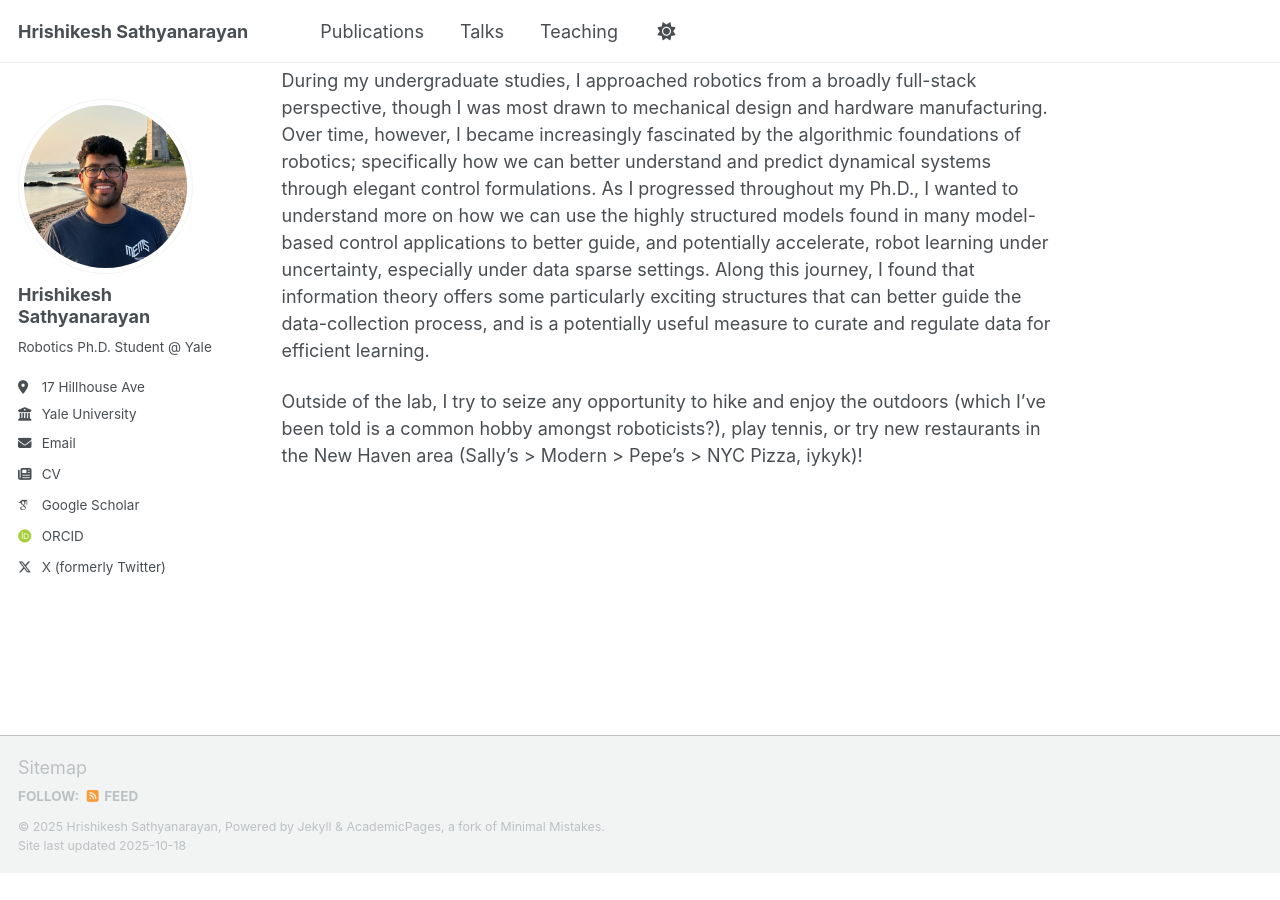
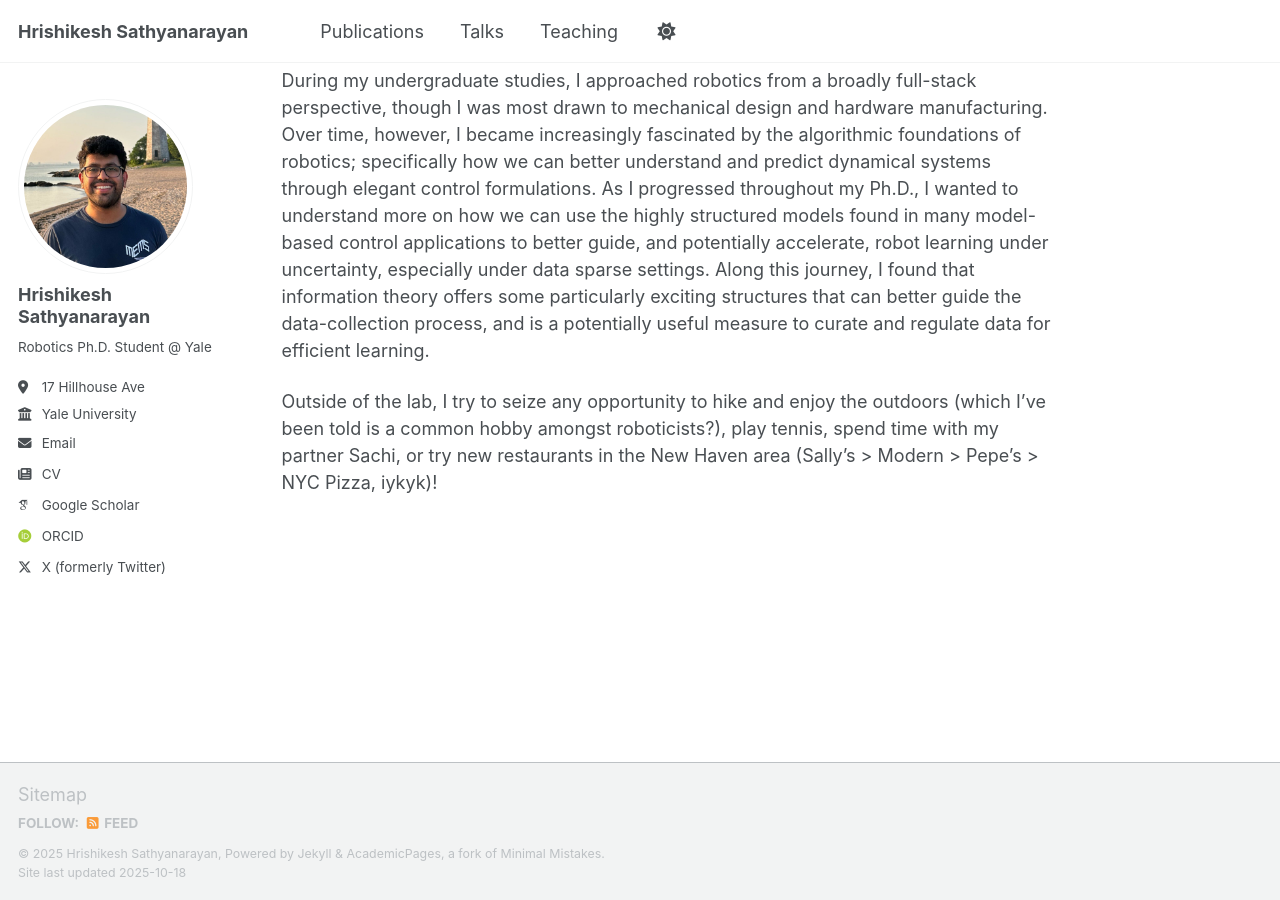
Before and after one commit to HrishiSathya/hrishi-sathya.github.io, a Jekyll site: the page built from _pages/about.md, in a window 1280 px wide and 900 px high, scrolled down 1123 px. Built offline with Jekyll 4.4.1, drawn with Linux system fonts in a browser that asks for light colours; some web fonts are replaced; a script that is not in the unit is left out; before the commit the page ends 1996 px from its top, so only the background shows below that.

Commit message:
Update about.md

```diff
--- a/_pages/about.md
+++ b/_pages/about.md
@@ -60,7 +60,7 @@ Over time, however, I became increasingly fascinated by the algorithmic foundati
 As I progressed throughout my Ph.D., I wanted to understand more on how we can use the highly structured models found in many model-based control applications to better guide, and potentially accelerate, robot learning under uncertainty, especially under data sparse settings.
 Along this journey, I found that information theory offers some particularly exciting structures that can better guide the data-collection process, and is a potentially useful measure to curate and regulate data for efficient learning.
 
-Outside of the lab, I try to seize any opportunity to hike and enjoy the outdoors (which I've been told is a common hobby amongst roboticists?), play tennis, or try new restaurants in the New Haven area (Sally's > Modern > Pepe's > NYC Pizza, iykyk)!
+Outside of the lab, I try to seize any opportunity to hike and enjoy the outdoors (which I've been told is a common hobby amongst roboticists?), play tennis, spend time with my partner Sachi, or try new restaurants in the New Haven area (Sally's > Modern > Pepe's > NYC Pizza, iykyk)!
 
 <!--
 This is the front page of a website that is powered by the [Academic Pages template](https://github.com/academicpages/academicpages.github.io) and hosted on GitHub pages. [GitHub pages](https://pages.github.com) is a free service in which websites are built and hosted from code and data stored in a GitHub repository, automatically updating when a new commit is made to the repository. This template was forked from the [Minimal Mistakes Jekyll Theme](https://mmistakes.github.io/minimal-mistakes/) created by Michael Rose, and then extended to support the kinds of content that academics have: publications, talks, teaching, a portfolio, blog posts, and a dynamically-generated CV. Incidentally, these same features make it a great template for anyone that needs to show off a professional template!
```
